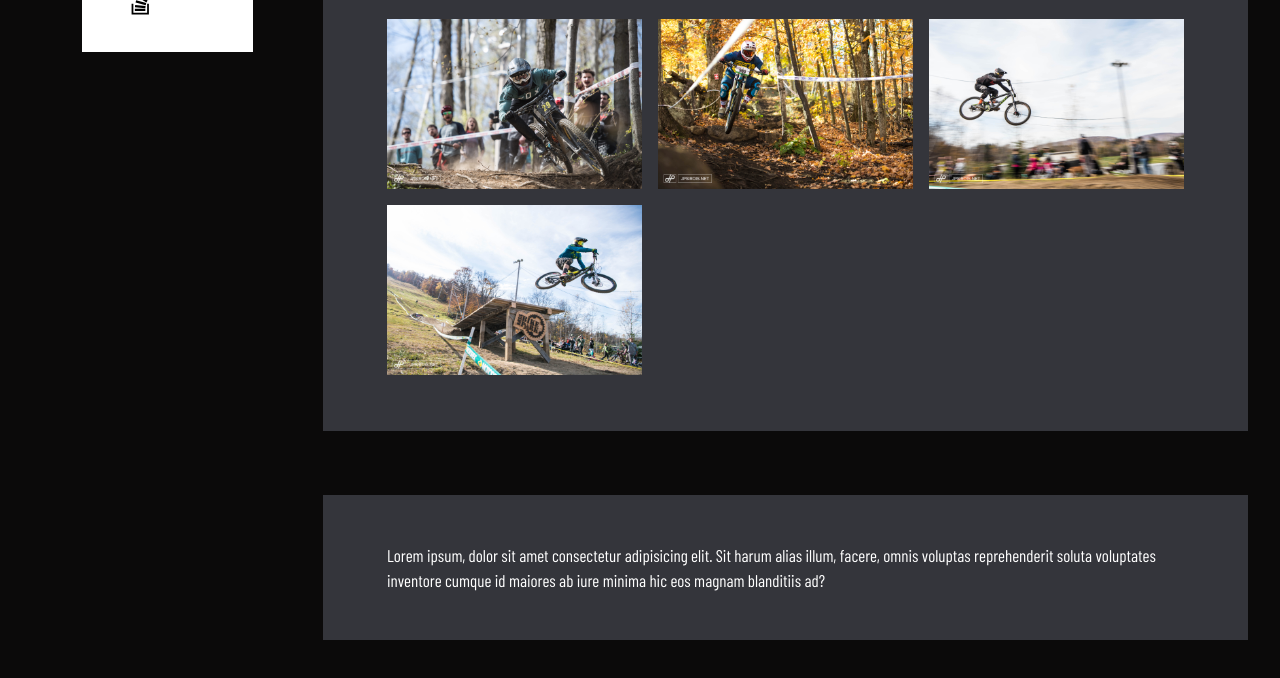
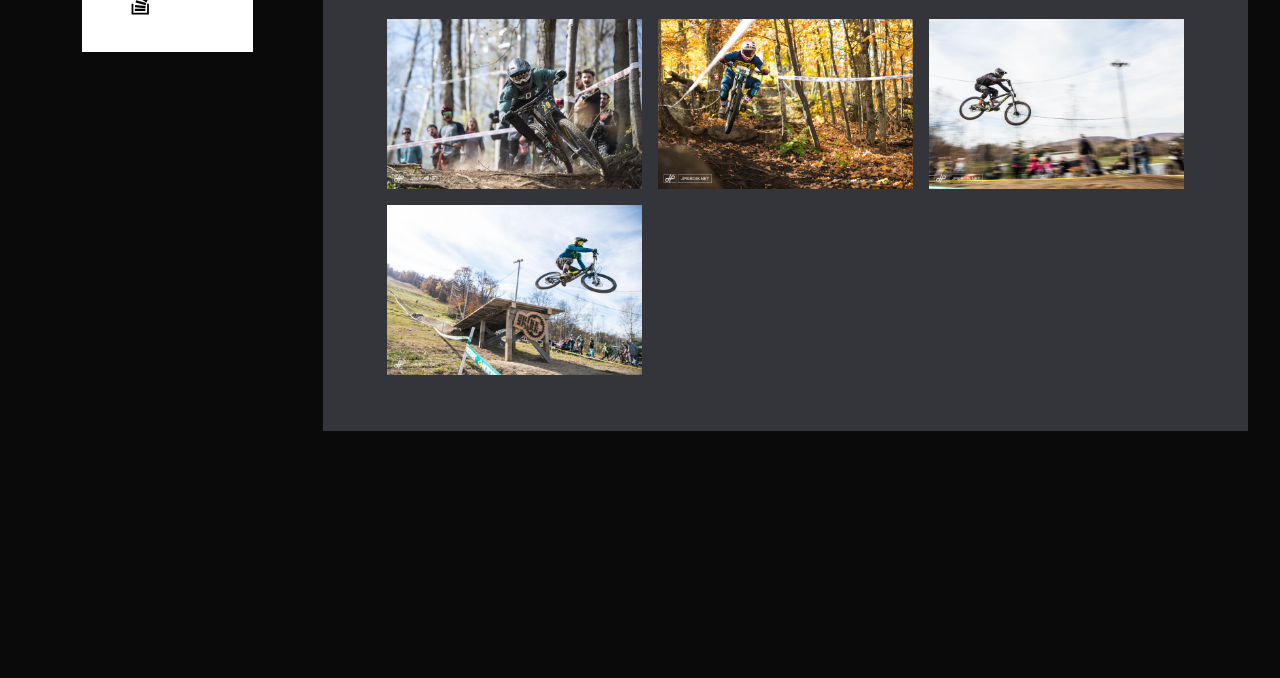
Before and after one commit to veksen/homepage, a Gatsby site: page / in a window 1280 px wide. Shown: the part 725-1403 px from the top of the page. After the commit the page ends 1220 px from the top, so only its background shows below. Built offline with nearby package versions, Linux system fonts and the light colour scheme; Gatsby itself is replaced by a stand-in of ours.

Commit message:
content: clean up leftover lorem ipsum

```diff
--- a/src/pages/index.tsx
+++ b/src/pages/index.tsx
@@ -86,12 +86,6 @@ const IndexPage = (): JSX.Element => (
             <BlockTitle>Photography</BlockTitle>
             <PhotoGallery />
           </Block>
-          <Block>
-            Lorem ipsum, dolor sit amet consectetur adipisicing elit. Sit harum
-            alias illum, facere, omnis voluptas reprehenderit soluta voluptates
-            inventore cumque id maiores ab iure minima hic eos magnam blanditiis
-            ad?
-          </Block>
         </Content>
       </Main>
     </Container>
```
